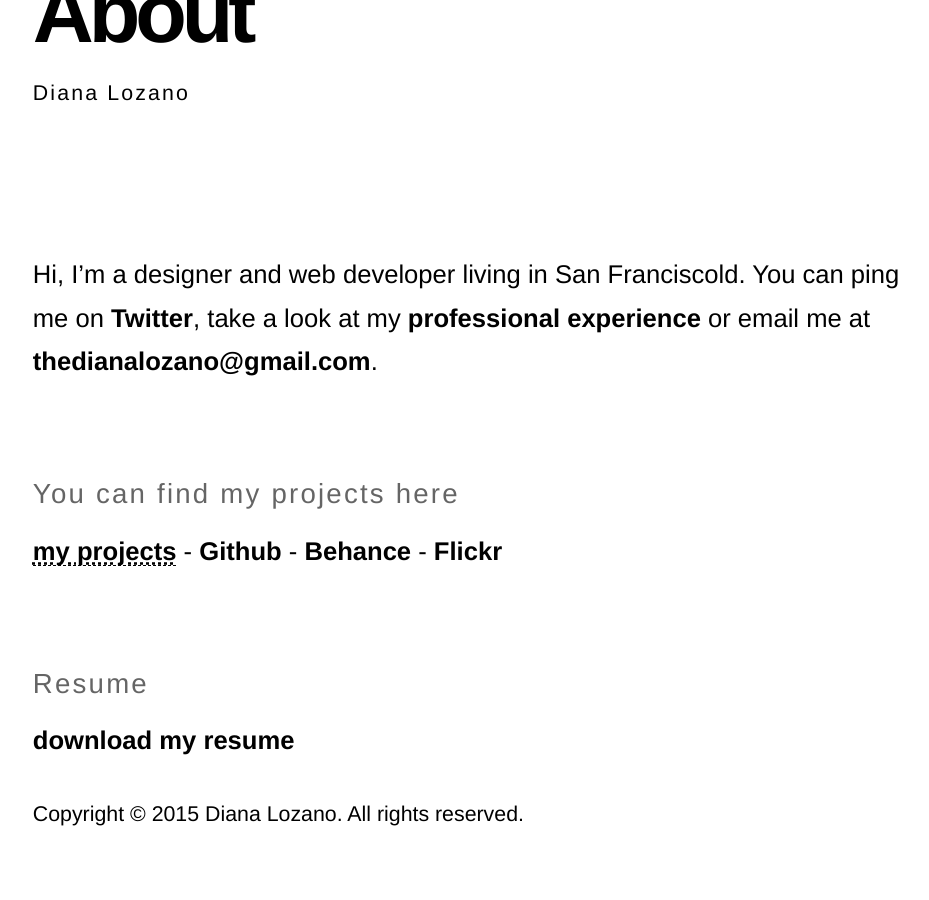
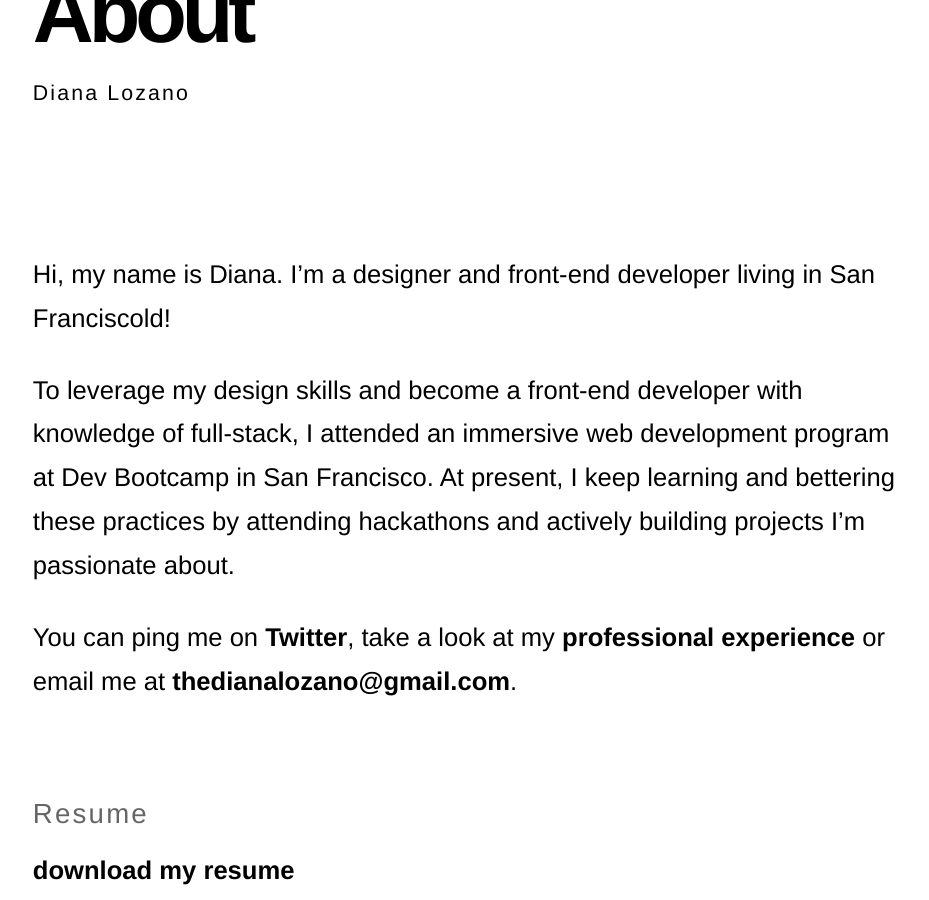
Before and after one commit to cutofmyjib/cutofmyjib.github.io, a Jekyll site: the page built from about.md, in a window 1280 px wide and 900 px high, scrolled down 233 px. Shown: the whole window, without its empty margins (172-1101 px from the left). Built offline with Jekyll 4.4.1, drawn with Linux system fonts in a browser that asks for light colours; Markdown is read by kramdown in place of the engine named in the settings.

Commit message:
write a description about me

```diff
--- a/about.md
+++ b/about.md
@@ -4,8 +4,14 @@
 permalink: /about/
 desc: Diana Lozano
 ---
-Hi, I'm a designer and web developer living in San Franciscold.
+Hi, my name is Diana. I'm a designer and front-end developer living in San Franciscold!
+
+To leverage my design skills and become a front-end developer with knowledge of full-stack, I attended an immersive web development program at Dev Bootcamp in San Francisco. At present, I keep learning and bettering these practices by attending hackathons and actively building projects I'm passionate about.
+
 You can ping me on [Twitter](http://twitter.com/bossigner), take a look at my [professional experience](http://www.linkedin.com/in/dianalozano) or email me at [thedianalozano@gmail.com](mailto:thedianalozano@gmail.com).
+
+## Resume
+[download my resume](https://www.dropbox.com/s/ezgn4l84pp7flgk/ResumeDianaLozano.pdf?dl=0)
 
 ## You can find my projects here
 
```
Also changed, not shown: other parts of about.md (+0 -3 lines).
